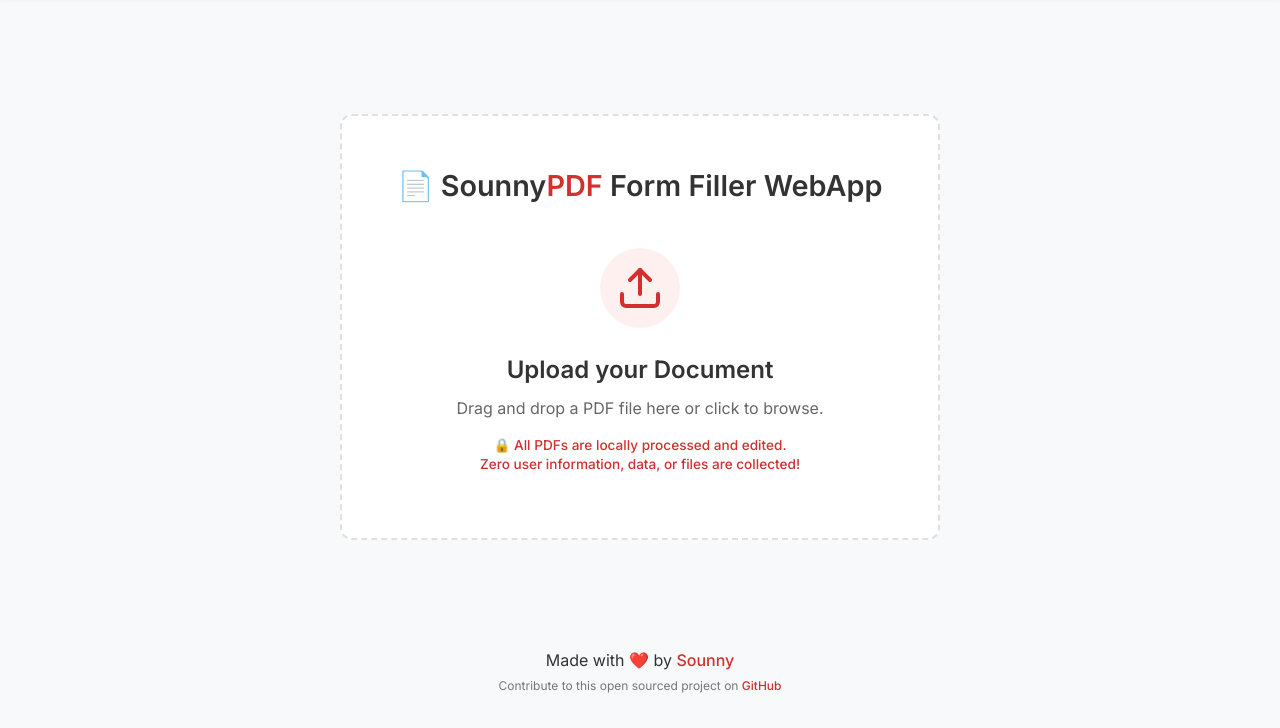
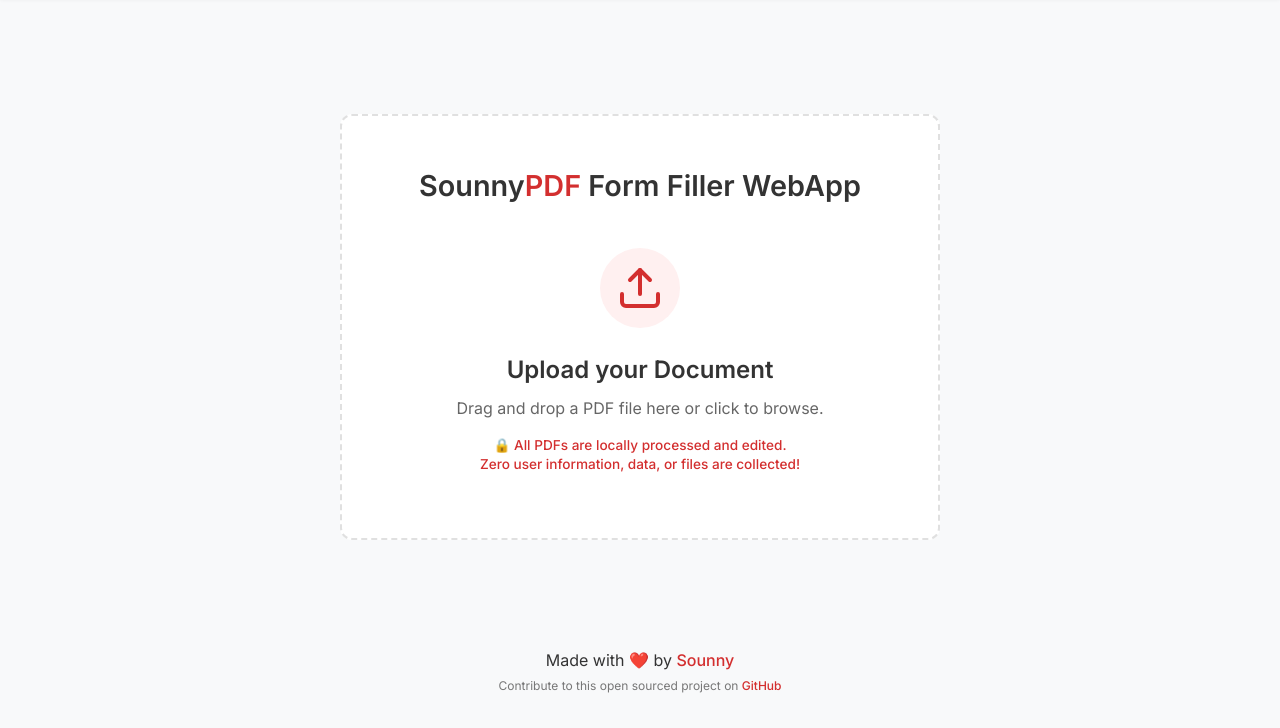
Before and after one commit to sounny/pdf, a plain HTML site: page index.html in a window 1280 px wide. Shown: the part 72-800 px from the top of the page. Drawn offline with Linux system fonts and the light colour scheme; a script that the page names is missing.

Commit message:
Remove paper emoji from primary page header

```diff
--- a/index.html
+++ b/index.html
@@ -155,7 +155,7 @@
             <input type="file" id="fileInput" accept="application/pdf" style="display: none;">
             <div class="upload-content">
                 <h1 style="font-size: 1.8rem; color: var(--text-color); margin-bottom: 2.5rem; font-weight: 700;">
-                    📄 Sounny<span style="color: var(--primary-color);">PDF</span> Form Filler WebApp
+                    Sounny<span style="color: var(--primary-color);">PDF</span> Form Filler WebApp
                 </h1>
                 <div class="icon-circle">
                     <svg width="48" height="48" viewBox="0 0 24 24" fill="none" stroke="currentColor" stroke-width="2"
```
